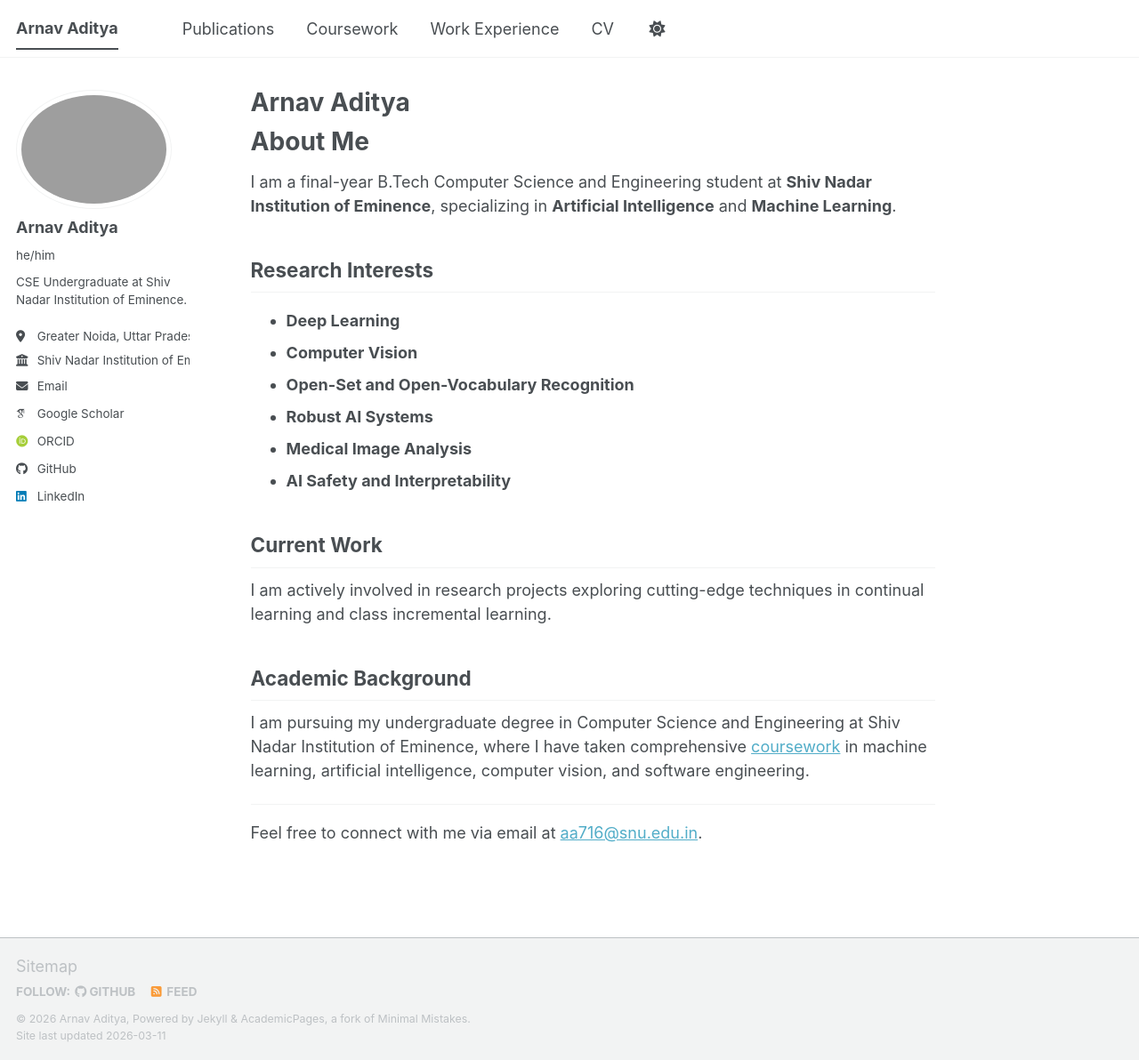
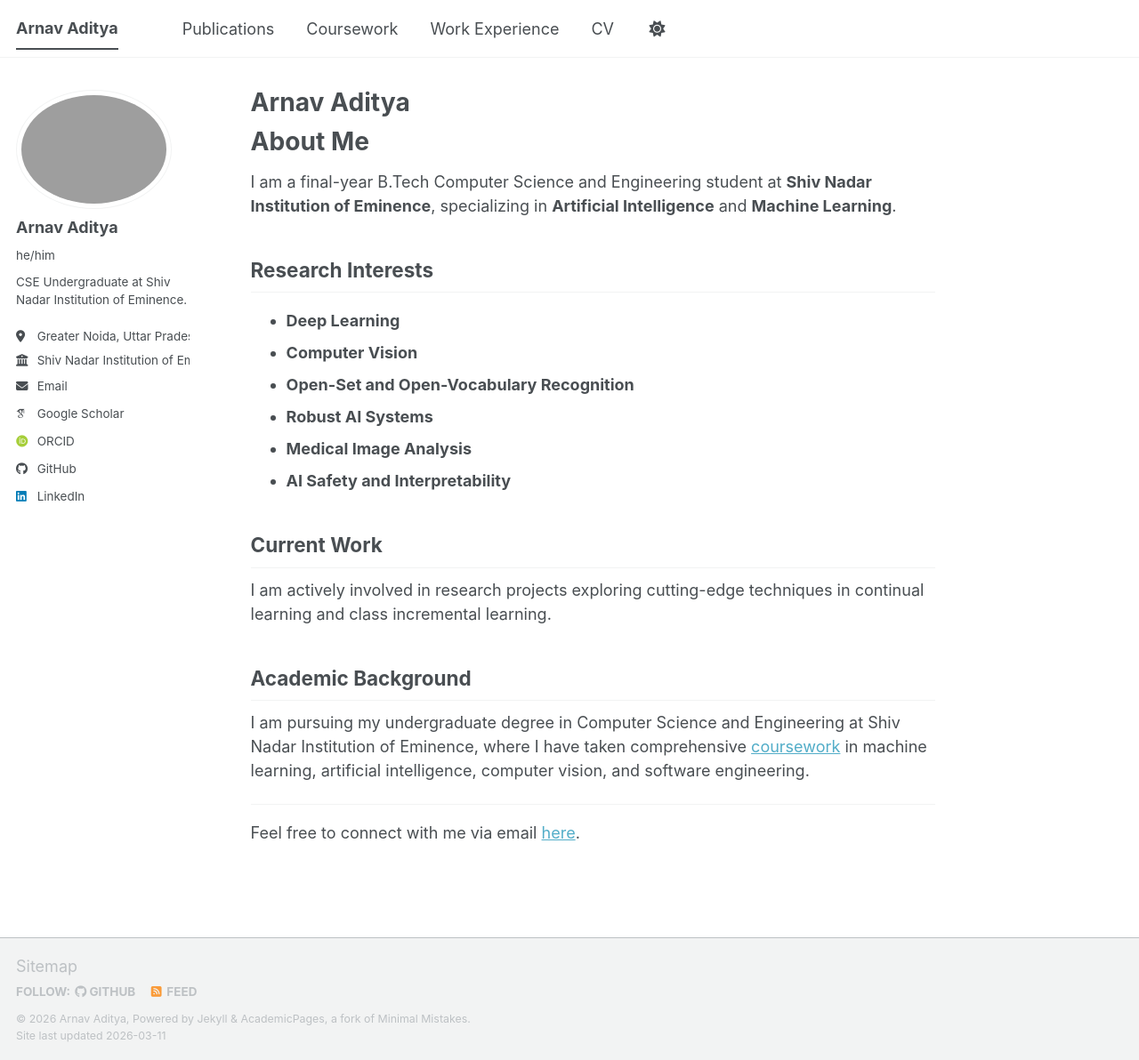
Before and after one commit to Arnavadi19/Arnavadi19.github.io, a Jekyll site: the page built from _pages/about.md, in a window 1280 px wide and 1192 px high. Shown: the whole window at 89% size. Built offline with Jekyll 4.4.1, drawn with Linux system fonts in a browser that asks for light colours; some web fonts are replaced; a script bundle is joined from its source files by our own code; library files that are not in the unit come from our copies.

```diff
--- a/_config.yml
+++ b/_config.yml
@@ -62,11 +62,10 @@ author:
   flickr           : # Username
   foursquare       : # Username
   goodreads        : # Username
-  google_plus      : # Username
   keybase          : # Username
   instagram        : # Username
   lastfm           : # Username
-  linkedin         : "arnav-aditya"
+  linkedin         : "arnavaditya"
   mastodon         : # URL
   medium           : # URL
   pinterest        : # Username
--- a/_pages/about.md
+++ b/_pages/about.md
@@ -30,4 +30,4 @@ I am pursuing my undergraduate degree in Computer Science and Engineering at Shi
 
 ---
 
-Feel free to connect with me via email at [aa716@snu.edu.in](mailto:aa716@snu.edu.in).
+Feel free to connect with me via email [here](mailto:aa716@snu.edu.in).
```
